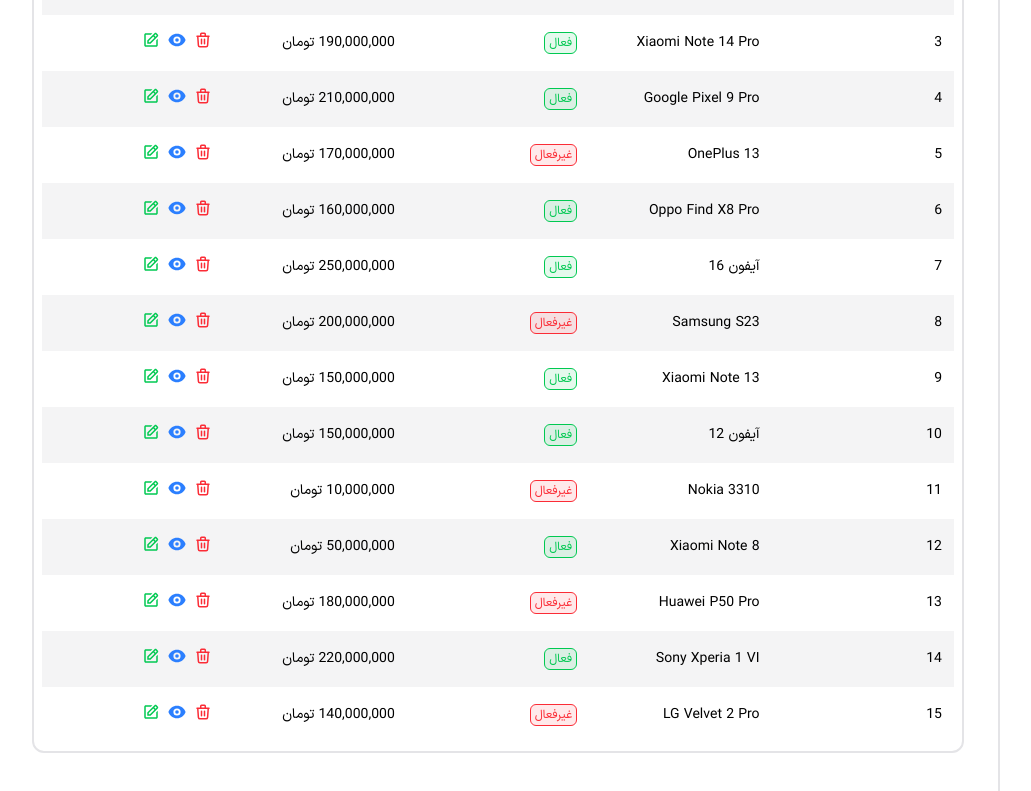
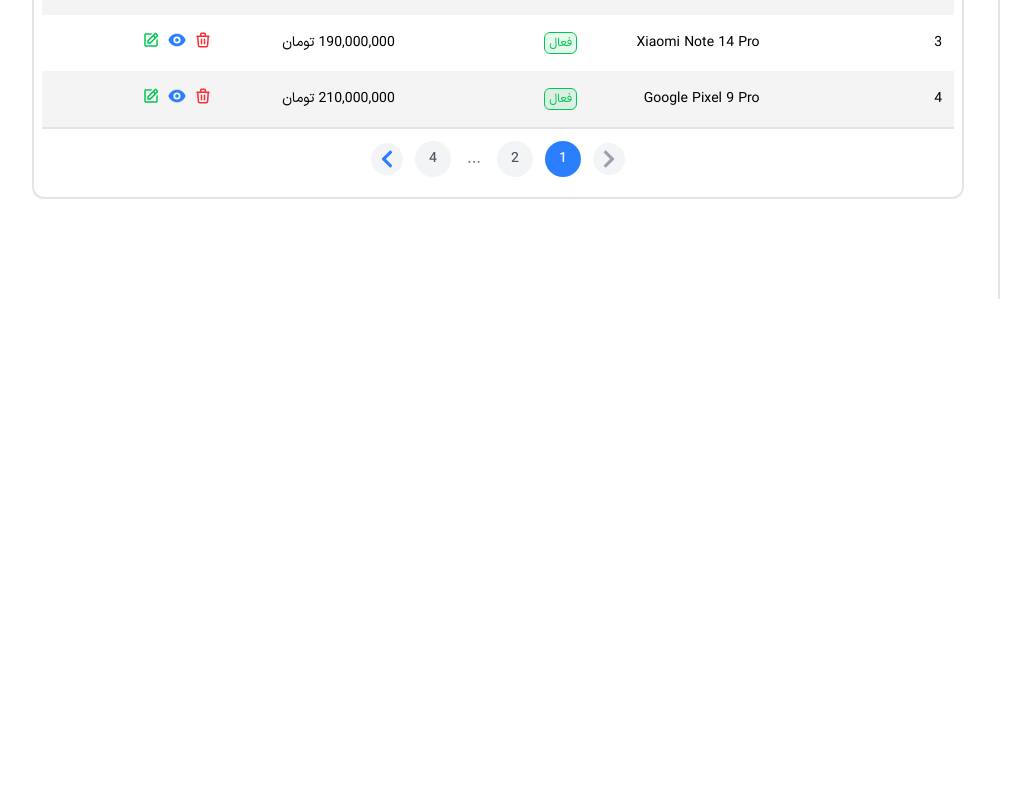
Before and after one commit to Shahzadhpr/Admin-Dashboard, a React (Vite) app: page / in a window 1280 px wide. Shown: the part 1158-1949 px from the top of the page, without its empty margins (2-1033 px from the left). After the commit the page ends 1457 px from the top, so only its background shows below. Built offline with nearby package versions, Linux system fonts and the light colour scheme.

Commit message:
feat: implement pagination logic

```diff
--- /dev/null
+++ b/src/components/common/Pagination.jsx
@@ -0,0 +1,66 @@
+import clsx from "clsx"
+import { useEffect, useState } from "react"
+import { FaChevronLeft, FaChevronRight } from "react-icons/fa"
+
+const Pagination = ({item, setItem, itemPerPages}) => {
+
+  const [currentPages, setCurrentPages] = useState(1)
+  const pageCount = Math.ceil(item.length / itemPerPages)
+
+  useEffect(() => {
+    const startIndex = (currentPages - 1) *itemPerPages
+    const endIndex = startIndex + itemPerPages
+
+    const paginatedItem = item.slice(startIndex, endIndex)
+
+    setItem(paginatedItem)
+
+  },[currentPages])
+
+  const changePage = (numberPage) => {setCurrentPages(numberPage)}
+
+  const renderPageNumber = () => {
+    const pageNumber = [];
+    for (let i = 1; i <= pageCount; i++) {
+      if ( i === 1 || i === pageCount || (i >= currentPages - 1 && i <= currentPages + 1) ) {
+        pageNumber.push( <button key={i} onClick={() => changePage(i)} className={clsx( "w-9 h-9 rounded-full text-sm font-medium transition-all duration-200 cursor-pointer", currentPages === i ? "bg-blue-500 text-white" : "bg-gray-100 text-gray-600 hover:bg-gray-200" )} > {i} </button> );
+      } else if ( (i === 2 && currentPages > 3) || (i === pageCount - 1 && currentPages < pageCount - 2) ) {
+        pageNumber.push( <span key={i} className="px-1 text-gray-500"> ... </span> );
+      } }
+      return pageNumber;
+  };
+
+  return (
+    <div className="flex items-center justify-center gap-3 border-t-2 primary-border-color p-3">
+      <button
+        className={clsx(
+          "text-xl p-1.5 rounded-full transition-all duration-200",
+          currentPages === 1
+            ? "text-gray-400 bg-gray-100 cursor-not-allowed"
+            : "text-blue-500 bg-gray-100 hover:bg-gray-200 cursor-pointer"
+        )}
+        onClick={() => changePage(currentPages - 1)}
+        disabled={currentPages === 1}
+      >
+        <FaChevronRight />
+      </button>
+
+      {renderPageNumber()}
+
+      <button
+        className={clsx(
+          "text-xl p-1.5 rounded-full transition-all duration-200",
+          currentPages === pageCount
+            ? "text-gray-400 bg-gray-100 cursor-not-allowed"
+            : "text-blue-500 bg-gray-100 hover:bg-gray-200 cursor-pointer"
+        )}
+        onClick={() => changePage(currentPages + 1)}
+        disabled={currentPages === pageCount}
+      >
+        <FaChevronLeft />
+      </button>
+    </div>
+  )
+}
+
+export default Pagination
--- a/src/components/common/Table/Table.jsx
+++ b/src/components/common/Table/Table.jsx
@@ -1,10 +1,20 @@
+import Pagination from "../Pagination"
 import TableHeader from "./components/TableHeader"
 
-const Table = ({header ={title: "لیست محصولات", Buttons: undefined}, children}) => {
+const Table = (
+  { header = { title: "لیست محصولات", Buttons: undefined },
+    pagination = { item: null, setItem: null, itemPerPages: null, }, children, }
+  ) => {
   return (
     <div className="bg-white p-2 border-2 primary-border-color rounded-xl min-w-full! overflow-hidden">
       <TableHeader header={header}/>
       <div>{children}</div>
+
+      <Pagination
+        item={pagination.item}
+        setItem={pagination.setItem}
+        itemPerPages={pagination.itemPerPages}
+      />
     </div>
   )
 }
--- a/src/features/ProductsTable/ProductsTable.jsx
+++ b/src/features/ProductsTable/ProductsTable.jsx
@@ -46,7 +46,10 @@
 
   return (
     <div className="mb-20">
-      <Table header={{ title: "لیست محصولات", Buttons: Button }}>
+      <Table
+      header={{ title: "لیست محصولات", Buttons: Button }}
+      pagination={{item: products, setItem: setLastproduct, itemPerPages: 4}}>
+
         <TableHead>
           {productsTableHeadRow.map((item, index) => (
             <TableHeadCell key={index}>{item}</TableHeadCell>
```
